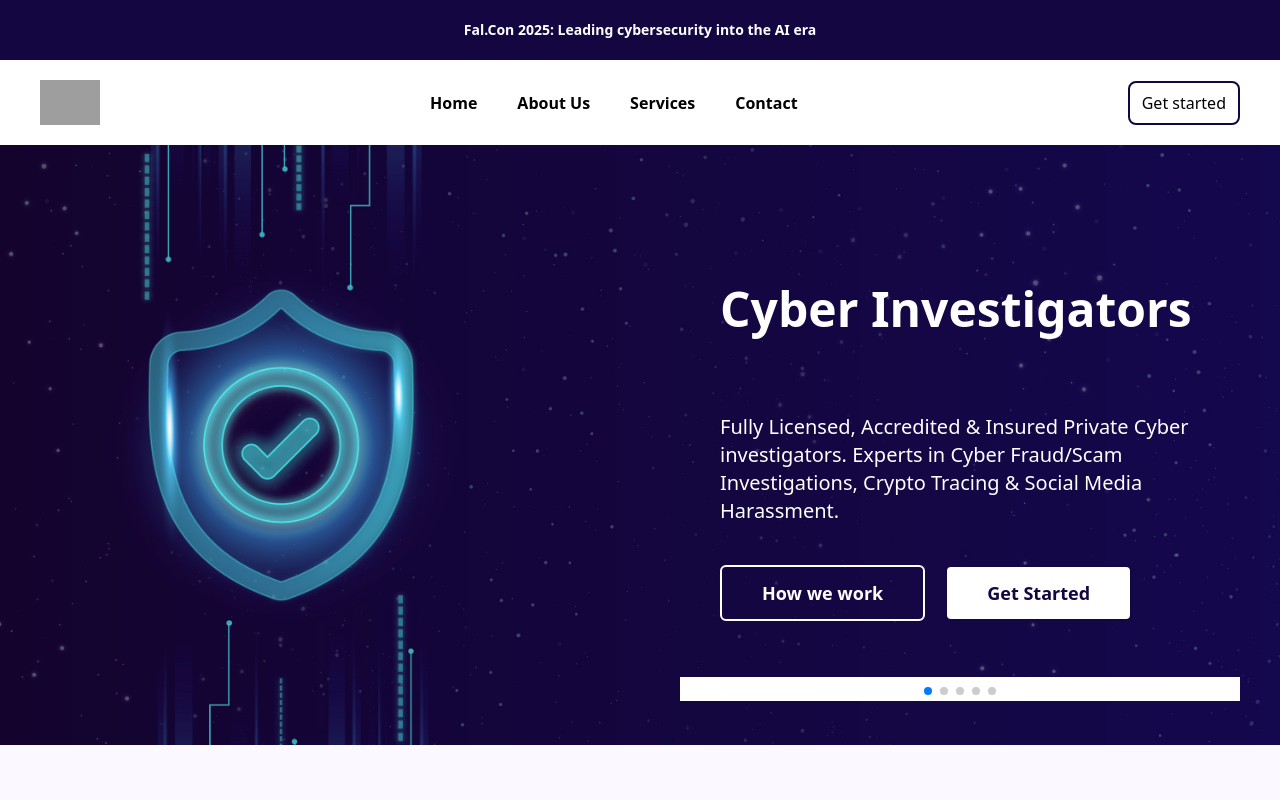
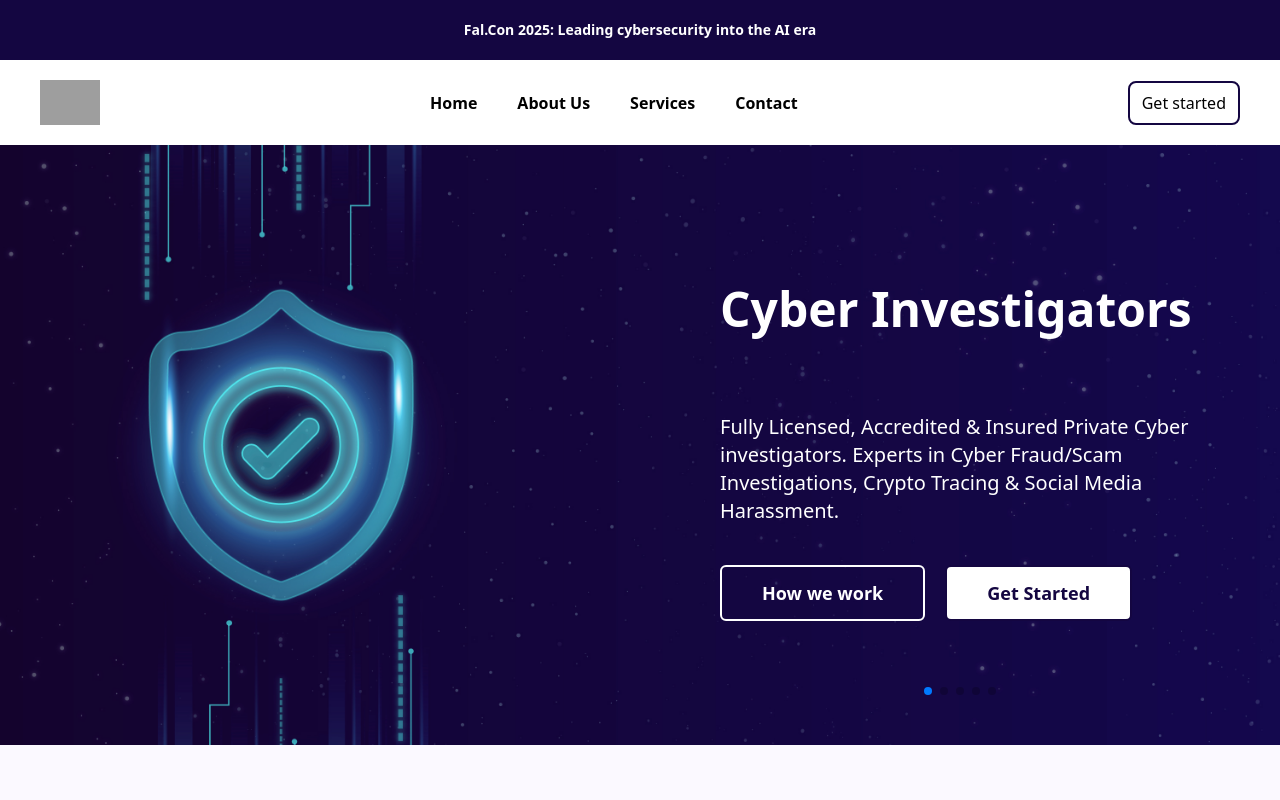
Before and after one commit to Yemezzy/Recovery-web, a React (Vite) app: page / in a window 1280 px wide. Shown: the top 800 px of the page. Built offline with nearby package versions, Linux system fonts and the light colour scheme; grey boxes are pictures that could not be loaded.

Commit message:
first commit

```diff
--- a/src/App.css
+++ b/src/App.css
@@ -58,5 +58,6 @@
 .swiper-pagination {
   bottom: 10px;
   text-align: center;
-  background-color: white;
+
+  /* background-color: white; */
 }
--- a/src/pages/Home.jsx
+++ b/src/pages/Home.jsx
@@ -24,7 +24,7 @@ const Home = () => {
   return (
     <div>
       <Navbar />
-      <div className="imagee w-full md:h-[600px] h-[330px] md:grid grid-cols-2 ">
+      <div className="imagee w-full md:h-[600px] h-[400px] md:grid grid-cols-2 ">
         <section></section>
         <section className="md:p-10 pt-10">
           <>
@@ -35,6 +35,7 @@ const Home = () => {
               pagination={{
                 clickable: true,
               }}
+              Navigation={true}
               modules={[Pagination, Navigation]}
               className="mySwiper"
             >
@@ -311,7 +312,6 @@ const Home = () => {
         </p>
         <div className="flex gap-5 md:mt-10 mt-5 overflow-x-scroll w-full no-scrollbar">
           <div className="flex gap-5 ">
-
             <section className="border-2 p-5 border-black w-[350px] shrink-0">
               <div className="flex justify-between">
                 <section className="flex gap-2 items-center items-center">
```
